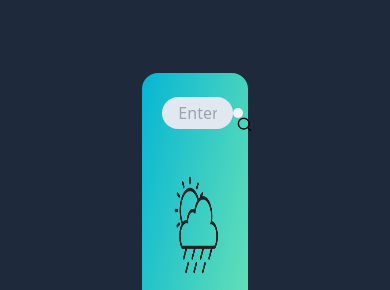
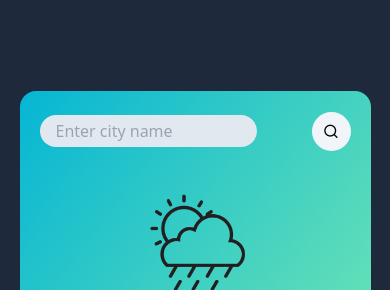
Before and after one commit to Sebanti2003/WeatherApp, a website built with Vite: page index.html in a window 390 px wide. Shown: the part 99-389 px from the top of the page. Built offline with nearby package versions, Linux system fonts and the light colour scheme.

Commit message:
Update index.html

```diff
--- a/index.html
+++ b/index.html
@@ -11,14 +11,14 @@
     <style>
         @media (max-width:420px) {
             .holy{
-                width: 90vw;
+                width: 90vw !important;
             }
             .city{
-                width: 70%;
+                width: 70% !important;
             }
             .submit{
-                width:10vw;
-                height: 10vw;
+                width:10vw !important;
+                height: 10vw !important;
             }
         }
     </style>
```
